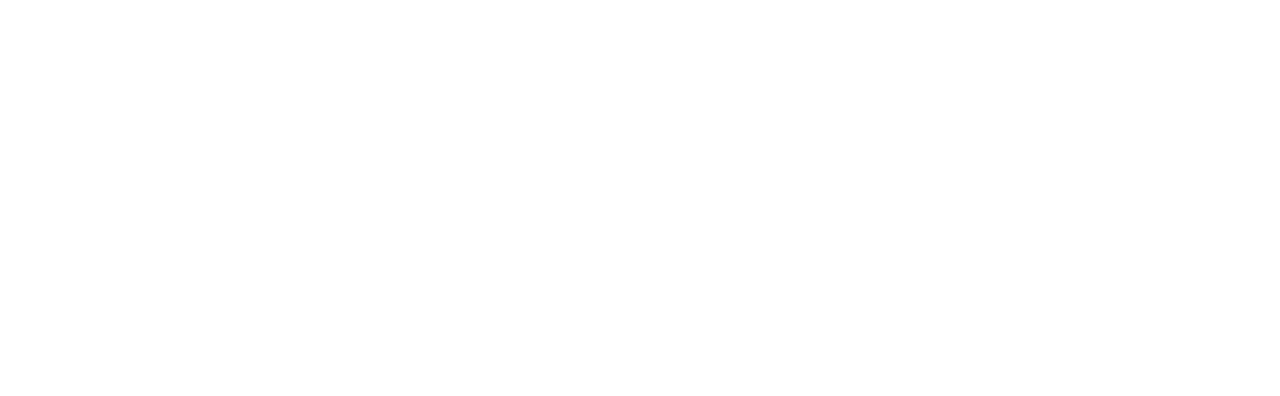
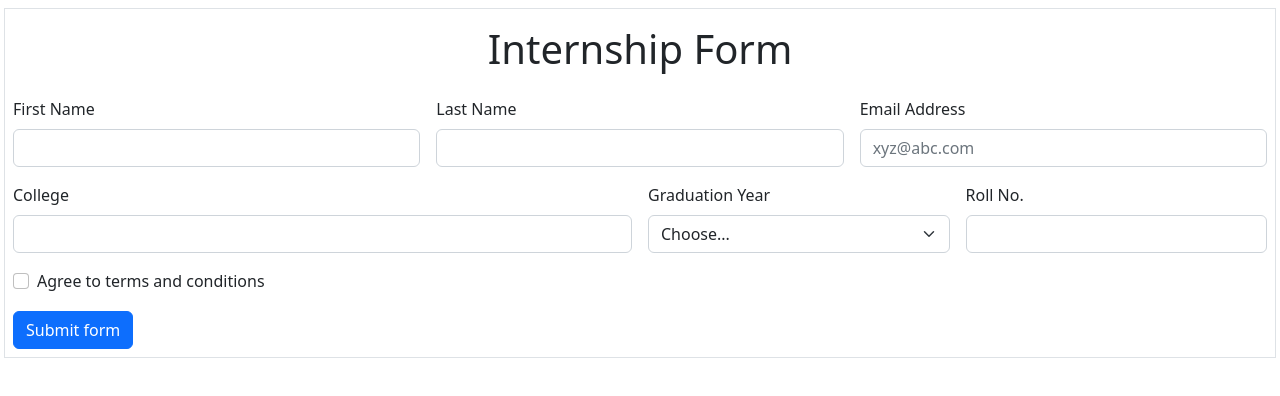
Before and after one commit to acciojob/bootstrap-form-easy-shivanisawarakar, a website: page main.html in a window 1280 px wide. Drawn offline with nearby package versions, Linux system fonts and the light colour scheme.

Commit message:
created a submission

```diff
--- a/main.html
+++ b/main.html
@@ -1,16 +1,83 @@
 <!DOCTYPE html>
-
 <html>
-
 <head>
 	<link rel="stylesheet" href="styles.css">
+	<link href="https://cdn.jsdelivr.net/npm/bootstrap@5.2.3/dist/css/bootstrap.min.css" rel="stylesheet" integrity="sha384-rbsA2VBKQhggwzxH7pPCaAqO46MgnOM80zW1RWuH61DGLwZJEdK2Kadq2F9CUG65" crossorigin="anonymous">
 </head>
-
 <body>
 	<!-- the entire body must be written by student -->
-    <script type="text/javascript" src="./script.js">
-</script>
+	<div class="container-fluid">
 
+		<form class="row g-3 needs-validation border border-1 my-2 pb-2" novalidate>
+			<p class="h1 text-center">Internship Form</p>
+			<div class="col-md-4">
+			  <label for="first-name-input" class="form-label">First Name</label>
+			  <input type="text" class="form-control" id="first-name-input" required>
+			  <div class="invalid-feedback">
+				First Name required!
+			  </div>
+			</div>
+			<div class="col-md-4">
+			  <label for="last-name-input" class="form-label">Last Name</label>
+			  <input type="text" class="form-control" id="last-name-input" required>
+			  <div class="invalid-feedback">
+				Last Name required!
+			  </div>
+			</div>
+			<div class="col-md-4">
+			  <label for="email-input" class="form-label">Email Address</label>
+			  <div class="input-group has-validation">
+				<input type="email" class="form-control" id="email-input" aria-describedby="inputGroupPrepend" placeholder="xyz@abc.com" required>
+				<div class="invalid-feedback">
+				  Email required!
+				</div>
+			  </div>
+			</div>
+			<div class="col-md-6">
+			  <label for="college-input" class="form-label">College</label>
+			  <input type="text" class="form-control" id="college-input" required>
+			  <div class="invalid-feedback">
+				Please provide a valid college.
+			  </div>
+			</div>
+			<div class="col-md-3">
+			  <label for="grad-year-select" class="form-label">Graduation Year</label>
+			  <select class="form-select" id="grad-year-select" required>
+				<option selected disabled value="">Choose...</option>
+				<option>2020</option>
+				<option>2021</option>
+				<option>2022</option>
+				<option>2023</option>
+			  </select>
+			  <div class="invalid-feedback">
+				Please select a valid Graduation Year.
+			  </div>
+			</div>
+			<div class="col-md-3">
+			  <label for="roll-no-input" class="form-label">Roll No.</label>
+			  <input type="text" class="form-control" id="roll-no-input" required>
+			  <div class="invalid-feedback">
+				Please provide a valid Roll no.
+			  </div>
+			</div>
+			<div class="col-12">
+			  <div class="form-check">
+				<input class="form-check-input" type="checkbox" value="" id="conditions-checkbox" required>
+				<label class="form-check-label" for="invalidCheck">
+				<label class="form-check-label" for="conditions-checkbox">
+				  Agree to terms and conditions
+				</label>
+				<div class="invalid-feedback">
+				  You must agree before submitting.
+				</div>
+			  </div>
+			</div>
+			<div class="col-12">
+			  <button class="btn btn-primary" type="submit">Submit form</button>
+			</div>
+		  </form>
+	</div>
+    <script type="text/javascript" src="./script.js"></script>
+	<script src="https://cdn.jsdelivr.net/npm/bootstrap@5.2.3/dist/js/bootstrap.bundle.min.js" integrity="sha384-kenU1KFdBIe4zVF0s0G1M5b4hcpxyD9F7jL+jjXkk+Q2h455rYXK/7HAuoJl+0I4" crossorigin="anonymous"></script>
 </body>
-
 </html>
--- a/script.js
+++ b/script.js
@@ -1 +1,20 @@
 //your code here
+// Example starter JavaScript for disabling form submissions if there are invalid fields
+(() => {
+    'use strict'
+
+    // Fetch all the forms we want to apply custom Bootstrap validation styles to
+    const forms = document.querySelectorAll('.needs-validation')
+
+    // Loop over them and prevent submission
+    Array.from(forms).forEach(form => {
+      form.addEventListener('submit', event => {
+        if (!form.checkValidity()) {
+          event.preventDefault()
+          event.stopPropagation()
+        }
+
+        form.classList.add('was-validated')
+      }, false)
+    })
+  })()
```
